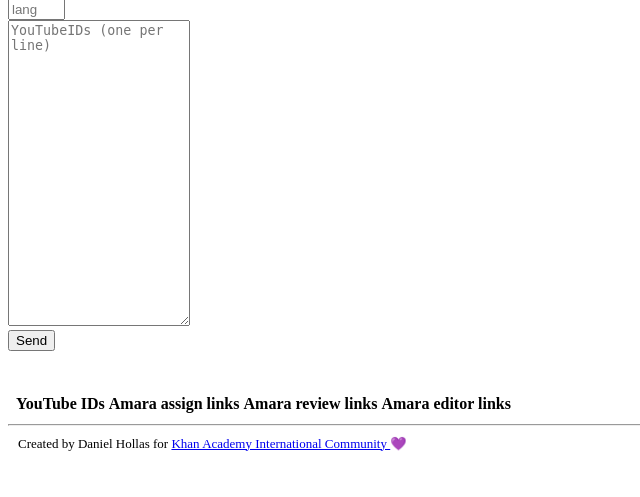
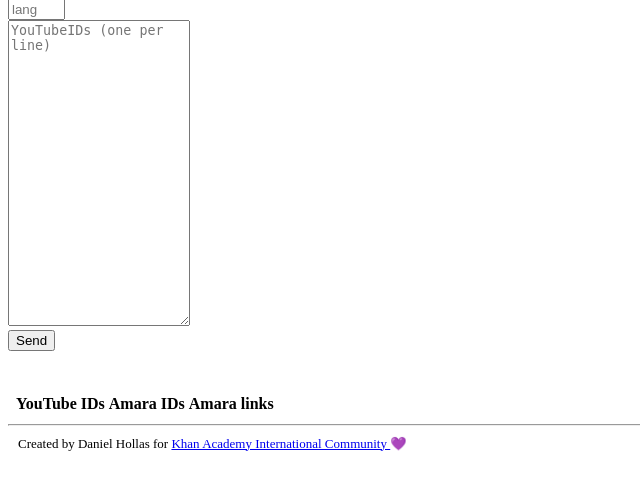
Before and after one commit to KhanovaSkola/amara-link-creator, a Flask app: page / in a window 1280 px wide. Shown: the part 136-633 px from the top of the page, without its empty margins (0-640 px from the left). Run offline with Flask 2, Linux system fonts and the light colour scheme; lists and menus that the app fills with data are empty.

Commit message:
Produce just one link instead of three + AmaraID
The new link leads to a video page for a given language,
not directly to the editor. This seems much simpler to use.

```diff
--- a/app.py
+++ b/app.py
@@ -32,12 +32,18 @@ def get_amara_link(lang, youtube_id):
     for r in amara_response['objects']:
         if r['team'] == AMARA_TEAM:
             amara_id = r['id']
-            editor_url = "%s/%s/subtitles/editor/%s/%s/?team=%s" % \
+
+            # This is all too complicated, let's just generate one link to
+            # video page
+            #editor_url = "%s/%s/subtitles/editor/%s/%s/?team=%s" % \
+            #    (amara.AMARA_BASE_URL, lang, amara_id, lang, AMARA_TEAM)
+            #assign_url = "%s/%s/videos/%s/collaborations/%s/join/subtitler/" % \
+            #    (amara.AMARA_BASE_URL, lang, amara_id, lang)
+            #review_url = "%s/%s/videos/%s/collaborations/%s/join/reviewer/" % \
+            #    (amara.AMARA_BASE_URL, lang, amara_id, lang)
+
+            video_url = "%s/%s/videos/%s/%s/?team=%s" % \
                 (amara.AMARA_BASE_URL, lang, amara_id, lang, AMARA_TEAM)
-            assign_url = "%s/%s/videos/%s/collaborations/%s/join/subtitler/" % \
-                (amara.AMARA_BASE_URL, lang, amara_id, lang)
-            review_url = "%s/%s/videos/%s/collaborations/%s/join/reviewer/" % \
-                (amara.AMARA_BASE_URL, lang, amara_id, lang)
-            return {youtube_id: (assign_url, review_url, editor_url)}
+            return {youtube_id: (amara_id, video_url)}
 
     return {youtube_id: ("Could not find video on Amara", "", "")}
--- a/templates/index.html
+++ b/templates/index.html
@@ -70,9 +70,8 @@
                 <thead>
                 <tr>
                     <th>YouTube IDs</th>
-                    <th>Amara assign links</th>
-                    <th>Amara review links</th>
-                    <th>Amara editor links</th>
+                    <th>Amara IDs</th>
+                    <th>Amara links</th>
                 </tr>
                 </thead>
                 <tbody id="output">
@@ -113,17 +112,14 @@
             let col1 = document.createElement('TD');
             let col2 = document.createElement('TD');
             let col3 = document.createElement('TD');
-            let col4 = document.createElement('TD');
             col1.innerHTML = youtube_id;
             col1.className = "youtube-id";
-            col2.className = "subtitle-link";
-            col3.className = "review-link";
-            col4.className = "editor-link";
+            col2.className = "amara-id";
+            col3.className = "video-link";
             row.id = youtube_id;
             row.appendChild(col1);
             row.appendChild(col2);
             row.appendChild(col3);
-            row.appendChild(col4);
             document.getElementById('output').appendChild(row);
         }
 
@@ -131,14 +127,21 @@
             if (this.readyState == 4 && this.status == 200) {
                 const response = JSON.parse(this.responseText);
                 for (youtube_id in response) {
+                    const amara_id = response[youtube_id][0];
+                    const amara_link = response[youtube_id][1];
                     const row = document.getElementById(youtube_id);
-                    row.childNodes[1].innerHTML = response[youtube_id][0];
-                    row.childNodes[2].innerHTML = response[youtube_id][1];
-                    row.childNodes[3].innerHTML = response[youtube_id][2];
+                    row.childNodes[1].innerHTML = amara_id;
+                    if (amara_link) {
+                        let link = document.createElement('A');
+                        link.href = amara_link;
+                        link.innerHTML = amara_link;
+                        link.target = "_blank";
+                        row.childNodes[2].appendChild(link);
+                    }
                 }
             } else if (this.readyState == 4) {
                 console.log(this);
-                notification.innerHTML += "Request Error"
+                notification.innerHTML += "Request Error " + this.status;
                 //document.getElementById(youtube_id).innerHTML =
                 //    this.responseText;
             }
```
